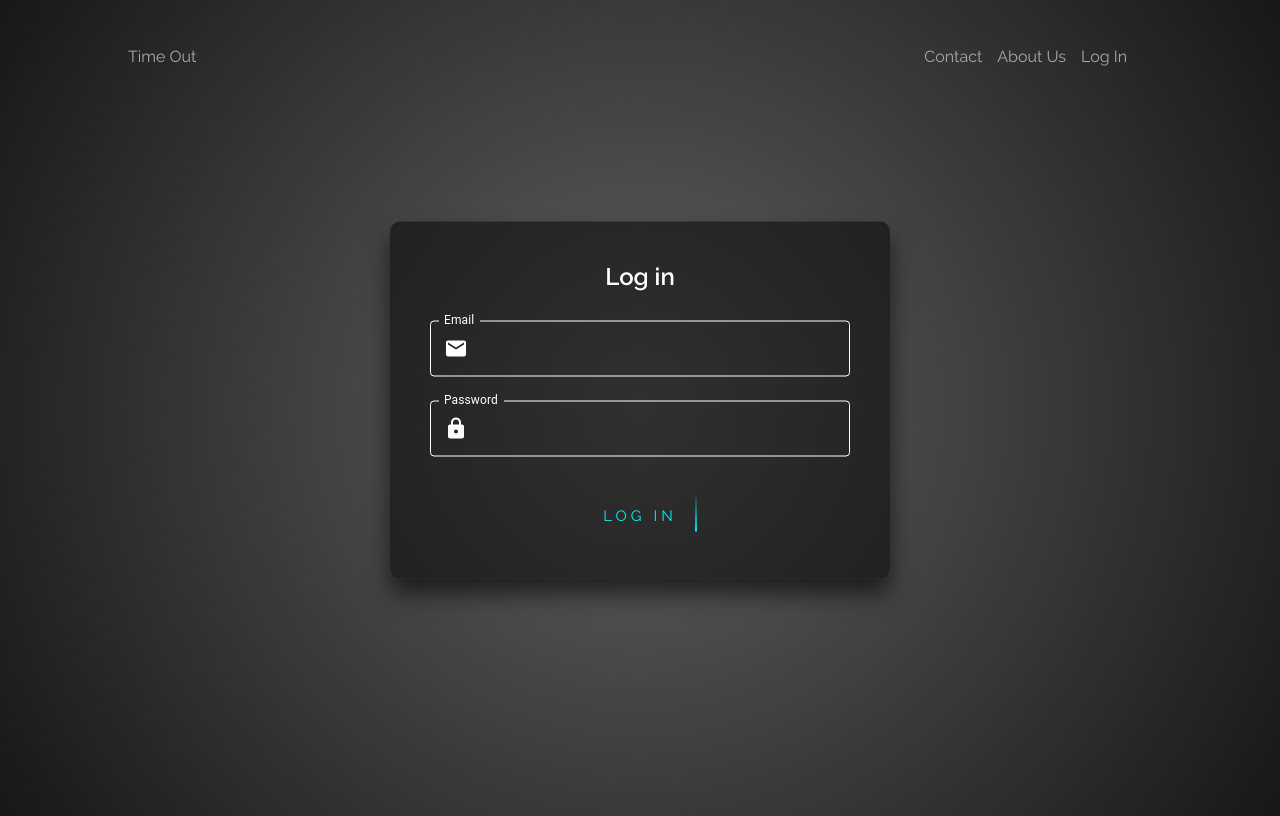
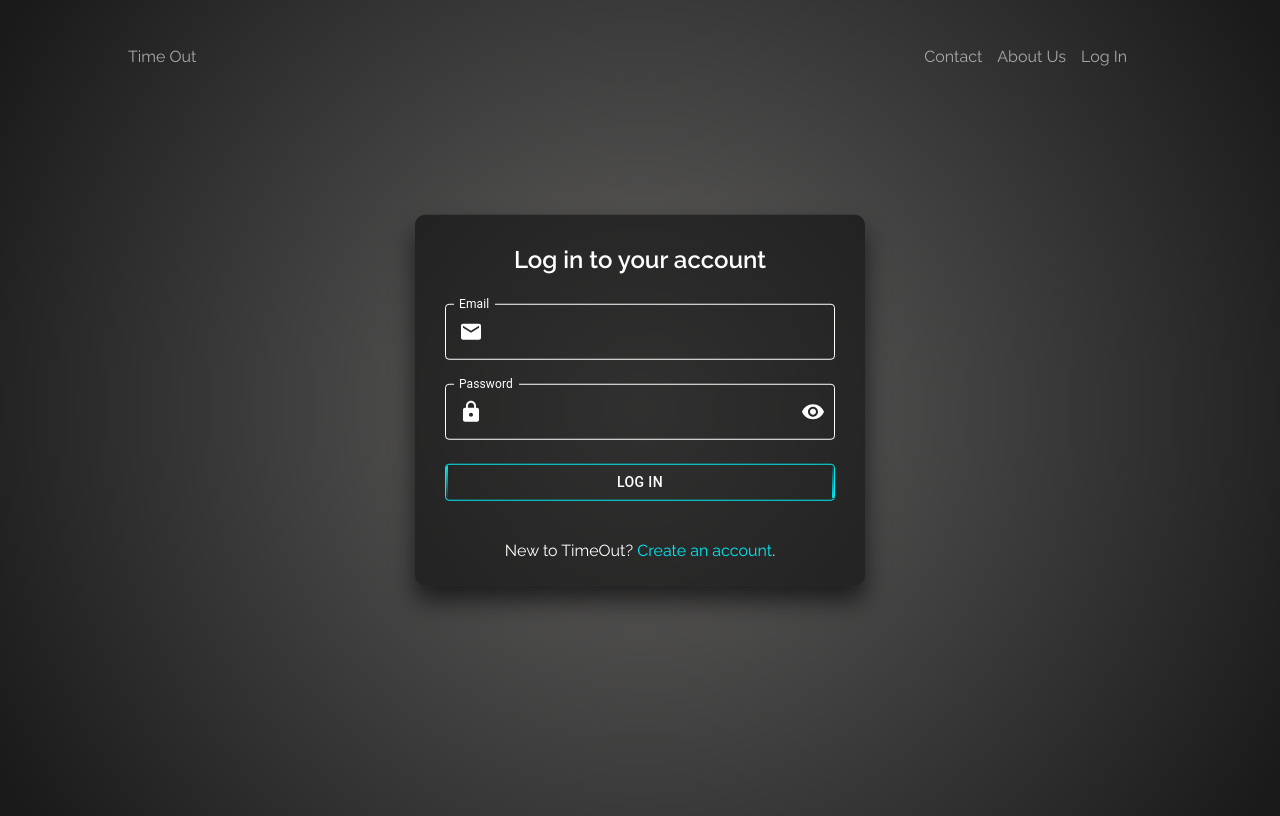
Before and after one commit to pnu-cs/timeout-frontend, a React (Create React App) app: page /login in a window 1280 px wide. Built offline with nearby package versions, Linux system fonts and the light colour scheme.

Commit message:
Finish login page styling (UI)
In my previous commit Formik and Yup were added, but now they are removed.
I thought that I can do something with them, but it was superfluous.
Now login page become more user-friendly than it used to be.

```diff
--- a/package.json
+++ b/package.json
@@ -16,7 +16,6 @@
     "@types/react-dom": "^17.0.9",
     "@types/react-redux": "^7.1.19",
     "@types/react-router-redux": "^5.0.20",
-    "formik": "^2.2.9",
     "history": "^5.0.1",
     "react": "^17.0.2",
     "react-dom": "^17.0.2",
@@ -29,8 +28,7 @@
     "reselect": "^4.0.0",
     "swiper": "6.0.2",
     "typescript": "^4.4.3",
-    "web-vitals": "^1.0.1",
-    "yup": "^0.32.11"
+    "web-vitals": "^1.0.1"
   },
   "scripts": {
     "start": "react-scripts start",
--- a/src/containers/LogInPage/index.tsx
+++ b/src/containers/LogInPage/index.tsx
@@ -1,26 +1,24 @@
 import React, {useState} from 'react';
 import {
     FormControl,
-    InputLabel,
     TextField,
     Button,
-    Typography,
-    Card,
-    CardContent,
     InputAdornment,
-    styled, Grid
+    styled,
+    Grid,
+    IconButton,
+    ButtonProps,
+    Link
 } from '@mui/material';
 import EmailIcon from '@mui/icons-material/Email';
 import LockIcon from '@mui/icons-material/Lock';
-import { Field, Form, Formik } from "formik";
-import * as Yup from 'yup';
 
 import {useDispatch} from "react-redux";
 import {logInInit} from "../../redux/user/actions";
 
 import './styles.css';
 
-import { Password} from "@mui/icons-material";
+import {Visibility, VisibilityOff} from "@mui/icons-material";
 
 // TODO add layout for login form
 // на цій сторінці має бути форма для логіну, я тут використовую бібліотеку material ui, тому що вона має готові стилізовані форми
@@ -31,10 +29,10 @@
 // цей токен треба зберегти в сховище (redux але краще пошукати більш секюрне місце) і надалі перевіряти
 // що має бути доступне користувачу який залогінений і що не має
 
-const CssTextField = styled(TextField)({
+const StylizedTextField = styled(TextField)({
     '& .MuiOutlinedInput-root': {
         '& fieldset': {
-            borderColor: 'white',
+            borderColor: '#fff',
         },
         '&:hover fieldset': {
             borderColor: '#03e9f4',
@@ -45,33 +43,35 @@
     },
 });
 
+const ColorButton = styled(Button)<ButtonProps>(() => ({
+    borderColor: '#03e9f4',
+    color: '#fff'
+}));
+
 function LogInPage() {
     const dispatch = useDispatch();
     const [password, setPassword] = useState('');
     const [email, setEmail] = useState('');
-
+    const [showPassword, setPasswordVisibility] = useState(false);
 
     const userData: object = {
         email,
-        password
+        password,
+        showPassword: Boolean
     };
+
+    //console.log(password);
 
     const onLogInPress = () => dispatch(logInInit(userData));
 
     return <div className="login-box">
-        <h2>Log in</h2>
-        <Formik
-            initialValues={{email: '', password: ''}}
-            onSubmit={data => {
-                console.log(data);
-            }}
-        >
-            {({values,errors, touched}) => (
-                <Form>
+        <h2>Log in to your account</h2>
         <Grid container direction={"column"} spacing={3}>
             <Grid item>
-                            <Field name="email" type="input" as={CssTextField} fullWidth id="custom-css-outlined-input"
-                                   label="Email"
+                <FormControl fullWidth>
+                    <StylizedTextField
+                        id="custom-stylized-input" label="Email" value={email}
+                        onChange={(e) => setEmail(e.target.value)}
                         InputProps={{
                             startAdornment: (
                                 <InputAdornment position="start">
@@ -84,14 +84,28 @@
                             style: { color: 'white' }
                         }}
                     />
+                </FormControl>
             </Grid>
             <Grid item>
-                            <Field name="password" type="password" as={CssTextField} fullWidth id="custom-css-outlined-input"
-                                   label="Password"
+                <FormControl fullWidth>
+                    <StylizedTextField
+                        value={password}
+                        onChange={(e) => setPassword(e.target.value)}
+                        type={showPassword ? 'input' : 'password'}  id="custom-stylized-input" label="Password"
                               InputProps={{
                                   startAdornment: (
                                       <InputAdornment position="start">
                                           <LockIcon sx={{ color: "white" }}/>
+                                      </InputAdornment>
+                                  ),
+                                  endAdornment: (
+                                      <InputAdornment position="end">
+                                          <IconButton sx={{ color: "white" }}
+                                              onClick={()=> {setPasswordVisibility(!showPassword)}}
+                                              edge="end"
+                                          >
+                                              {showPassword ? <VisibilityOff /> : <Visibility/>}
+                                          </IconButton>
                                       </InputAdornment>
                                   ),
                                   style: { color: 'white' }
@@ -100,46 +114,26 @@
                                   style: { color: 'white' }
                               }}
                     />
+                </FormControl>
             </Grid>
-                    </Grid>
-                    <a href="#">
+            <Grid item>
+                <FormControl fullWidth>
+                    <ColorButton className="stylized-button" variant="outlined" onClick={onLogInPress}>
                         <span></span>
                         <span></span>
                         <span></span>
                         <span></span>
                         Log in
-                    </a>
-                </Form>
-            )}
-        </Formik>
+                    </ColorButton>
+                </FormControl>
+            </Grid>
+            <Grid item>
+                <FormControl>
+                    <p>New to TimeOut? <Link href="/signup" underline="none" color="#03e9f4">Create an account</Link>.</p>
+                </FormControl>
+            </Grid>
+        </Grid>
     </div>;
-
-    /*return <div className="login-container">
-        <Typography>Log in</Typography>
-        <FormControl>
-            <InputLabel htmlFor="email-input">Email address</InputLabel>
-            <TextField
-                id='outlined-textarea'
-                multiline
-                variant='outlined'
-                rows={1}
-                value={email}
-                onChange={(e) => setEmail(e.target.value)}
-            />
-
-            <InputLabel htmlFor="password-input">Email address</InputLabel>
-            <TextField
-                id='outlined-textarea'
-                multiline
-                variant='outlined'
-                rows={1}
-                value={password}
-                onChange={(e) => setPassword(e.target.value)}
-            />
-
-            <Button variant="outlined" onClick={onLogInPress}>Submit</Button>
-        </FormControl>
-    </div>;*/
 }
 
 export default LogInPage;
--- a/src/containers/LogInPage/styles.css
+++ b/src/containers/LogInPage/styles.css
@@ -1,6 +1,7 @@
 html {
     height: 100%;
 }
+
 body {
     margin:0;
     padding:0;
@@ -12,8 +13,8 @@
     position: absolute;
     top: 50%;
     left: 50%;
-    width: 500px;
-    padding: 40px;
+    width: 450px;
+    padding: 30px 30px 10px 30px;
     transform: translate(-50%, -50%);
     background: rgba(0,0,0,.5);
     box-sizing: border-box;
@@ -28,75 +29,71 @@
     text-align: center;
 }
 
-.login-box .user-box {
-    position: relative;
+.login-box p {
+    color: #ffffff;
 }
 
-.login-box .user-box input {
-    width: 100%;
-    padding: 10px 0;
-    font-size: 16px;
-    color: #fff;
-    margin-bottom: 30px;
-    border: none;
-    border-bottom: 1px solid #fff;
-    outline: none;
-    background: transparent;
-}
-.login-box .user-box label {
-    position: absolute;
-    top:0;
-    left: 0;
-    padding: 10px 0;
-    font-size: 16px;
-    color: #fff;
-    pointer-events: none;
-    transition: .5s;
-}
-
-.login-box .user-box input:focus ~ label,
-.login-box .user-box input:valid ~ label {
-    top: -20px;
-    left: 0;
-    color: #03e9f4;
-    font-size: 12px;
-}
-
-.login-box form a {
+.stylized-button {
     position: relative;
     display: inline-block;
-    padding: 10px 20px;
-    color: #03e9f4;
-    font-size: 15px;
     text-decoration: none;
     text-transform: uppercase;
     overflow: hidden;
     transition: .5s;
-    margin-top: 40px;
+    margin-top: 10px;
     letter-spacing: 4px
 }
 
-.login-box a:hover {
+.stylized-button:hover {
     background: #03e9f4;
     color: #fff;
     border-radius: 5px;
     box-shadow: 0 0 5px #03e9f4,
-    0 0 25px #03e9f4,
-    0 0 50px #03e9f4;
+    0 0 15px #03e9f4;
 }
 
-.login-box a span {
+.stylized-button span {
     position: absolute;
     display: block;
 }
 
-.login-box a span:nth-child(1) {
+.stylized-button span:nth-child(1) {
     top: 0;
     left: -100%;
     width: 100%;
     height: 2px;
     background: linear-gradient(90deg, transparent, #03e9f4);
-    animation: btn-anim1 1s linear infinite;
+    animation: btn-anim1 2s linear infinite;
+}
+
+.stylized-button span:nth-child(2) {
+    top: -100%;
+    right: 0;
+    width: 2px;
+    height: 100%;
+    background: linear-gradient(180deg, transparent, #03e9f4);
+    animation: btn-anim2 2s linear infinite;
+    animation-delay: 1s
+}
+
+.stylized-button span:nth-child(3) {
+    bottom: 0;
+    right: -100%;
+    width: 100%;
+    height: 2px;
+    background: linear-gradient(270deg, transparent, #03e9f4);
+    animation: btn-anim3 2s linear infinite;
+    animation-delay: 2s
+}
+
+.stylized-button span:nth-child(4) {
+    bottom: -100%;
+    left: 0;
+    width: 2px;
+    height: 100%;
+    background: linear-gradient(360deg, transparent, #03e9f4);
+    animation: btn-anim4 2s linear infinite;
+    animation-delay: 3s
 }
 
 @keyframes btn-anim1 {
@@ -108,16 +105,6 @@
     }
 }
 
-.login-box a span:nth-child(2) {
-    top: -100%;
-    right: 0;
-    width: 2px;
-    height: 100%;
-    background: linear-gradient(180deg, transparent, #03e9f4);
-    animation: btn-anim2 1s linear infinite;
-    animation-delay: .25s
-}
-
 @keyframes btn-anim2 {
     0% {
         top: -100%;
@@ -125,16 +112,6 @@
     50%,100% {
         top: 100%;
     }
-}
-
-.login-box a span:nth-child(3) {
-    bottom: 0;
-    right: -100%;
-    width: 100%;
-    height: 2px;
-    background: linear-gradient(270deg, transparent, #03e9f4);
-    animation: btn-anim3 1s linear infinite;
-    animation-delay: .5s
 }
 
 @keyframes btn-anim3 {
@@ -146,16 +123,6 @@
     }
 }
 
-.login-box a span:nth-child(4) {
-    bottom: -100%;
-    left: 0;
-    width: 2px;
-    height: 100%;
-    background: linear-gradient(360deg, transparent, #03e9f4);
-    animation: btn-anim4 1s linear infinite;
-    animation-delay: .75s
-}
-
 @keyframes btn-anim4 {
     0% {
         bottom: -100%;
```
Also changed, not shown: 1 other file (tests, documents, lock files or other folders). Lines whose indentation alone changed are shown as unchanged.
